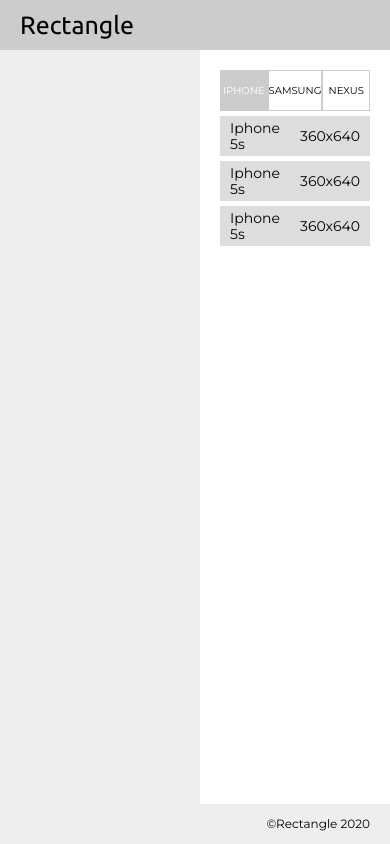
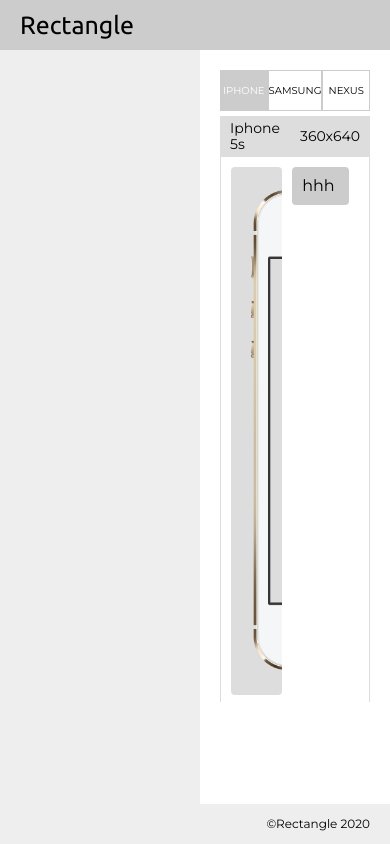
Before and after one commit to slimudoh/rectangle, a React (Create React App) app: page / in a window 390 px wide. Built offline with nearby package versions, Linux system fonts and the light colour scheme.

Commit message:
added phone links

```diff
--- a/src/assets/styles/banner.scss
+++ b/src/assets/styles/banner.scss
@@ -12,6 +12,11 @@ $bannerColor: #ddd;
     justify-content: space-between;
     align-content: center;
     overflow: hidden;
+    cursor: pointer;
+
+    &:hover {
+        background-color: rgba(0, 0, 0, .2);
+    }
 
     >.banner__name {
         width: 200px;
--- a/src/components/content/accordion.js
+++ b/src/components/content/accordion.js
@@ -52,30 +52,26 @@ function Accordion() {
       </div>
       {iphone ? (
         <div className="accordion__body">
-          {iphoneDetails.map((item, index) => {
-            return (
-              <div key={index}>
+          {iphoneDetails.map(item => (
+            <div key={item.id}>
               <Banner name={item.name} dimension="360x640" />
               <div
                 style={
-                    item.display === 1
-                      ? { display: "flex" }
-                      : { display: "none" }
+                  item.display === 1 ? { display: "flex" } : { display: "none" }
                 }
               >
                 <Device phone={item.image} alt={item.name} />
               </div>
             </div>
-            );
-          })}
+          ))}
         </div>
       ) : null}
 
       {samsung ? (
         <div className="accordion__body">
-          {samsungDetails.map((item, index) => {
+          {samsungDetails.map(item => {
             return (
-              <div key={index}>
+              <div key={item.id}>
                 <Banner name={item.name} dimension="360x640" />
                 <div
                   style={
@@ -94,9 +90,9 @@ function Accordion() {
 
       {nexus ? (
         <div className="accordion__body">
-          {nexusDetails.map((item, index) => {
+          {nexusDetails.map(item => {
             return (
-              <div key={index}>
+              <div key={item.id}>
                 <Banner name={item.name} dimension="360x640" />
                 <div
                   style={
--- a/src/components/content/device.js
+++ b/src/components/content/device.js
@@ -6,7 +6,7 @@ function Device(props) {
       <div className="device__phone">
         <div>
           <img
-            src={require("../../assets/devices/iphone/iphone5s.png")}
+            src={require("../../assets/devices/" + props.phone)}
             alt={props.alt}
           />
         </div>
--- a/src/util/iphone.js
+++ b/src/util/iphone.js
@@ -1,20 +1,24 @@
 const iphoneDetails = [
   {
+    id: "0",
+    name: "iphone 5s",
+    dimensionWidth: "320",
+    dimensionHeight: "568",
+    image: "iphone/iphone5s.png",
+    display: 1
+  },
+  {
+    id: "1",
     name: "iphone 5s",
     dimension: "320x568",
-    image: "../../assets/devices/iphone/iphone5s.png",
+    image: "iphone/iphone5s.png",
     display: 0
   },
   {
+    id: "2",
     name: "iphone 5s",
     dimension: "320x568",
-    image: "../../assets/devices/iphone/iphone5s.png",
-    display: 0
-  },
-  {
-    name: "iphone 5s",
-    dimension: "320x568",
-    image: "../../assets/devices/iphone/iphone5s.png",
+    image: "iphone/iphone5s.png",
     display: 0
   }
 ];
--- a/src/util/nexus.js
+++ b/src/util/nexus.js
@@ -1,20 +1,24 @@
 const nexusDetails = [
   {
-    name: "Nexus 4",
-    dimension: "384x640",
-    image: "../../assets/devices/iphone/iphone5s.png",
+    id: "0",
+    name: "iphone 5s",
+    dimensionWidth: "320",
+    dimensionHeight: "568",
+    image: "iphone/iphone5s.png",
+    display: 1
+  },
+  {
+    id: "1",
+    name: "iphone 5s",
+    dimension: "320x568",
+    image: "iphone/iphone5s.png",
     display: 0
   },
   {
-    name: "Nexus 4",
-    dimension: "384x640",
-    image: "../../assets/devices/iphone/iphone5s.png",
-    display: 0
-  },
-  {
-    name: "Nexus 4",
-    dimension: "384x640",
-    image: "../../assets/devices/iphone/iphone5s.png",
+    id: "2",
+    name: "iphone 5s",
+    dimension: "320x568",
+    image: "iphone/iphone5s.png",
     display: 0
   }
 ];
--- a/src/util/samsung.js
+++ b/src/util/samsung.js
@@ -1,20 +1,24 @@
 const samsungDetails = [
   {
-    name: "Galaxy Note 3",
-    dimension: "360x640",
-    image: "../../assets/devices/iphone/iphone5s.png",
+    id: "0",
+    name: "iphone 5s",
+    dimensionWidth: "320",
+    dimensionHeight: "568",
+    image: "iphone/iphone5s.png",
+    display: 1
+  },
+  {
+    id: "1",
+    name: "iphone 5s",
+    dimension: "320x568",
+    image: "iphone/iphone5s.png",
     display: 0
   },
   {
-    name: "Galaxy Note 3",
-    dimension: "360x640",
-    image: "../../assets/devices/iphone/iphone5s.png",
-    display: 0
-  },
-  {
-    name: "Galaxy Note 3",
-    dimension: "360x640",
-    image: "../../assets/devices/iphone/iphone5s.png",
+    id: "2",
+    name: "iphone 5s",
+    dimension: "320x568",
+    image: "iphone/iphone5s.png",
     display: 0
   }
 ];
```
Lines whose indentation alone changed are shown as unchanged.
